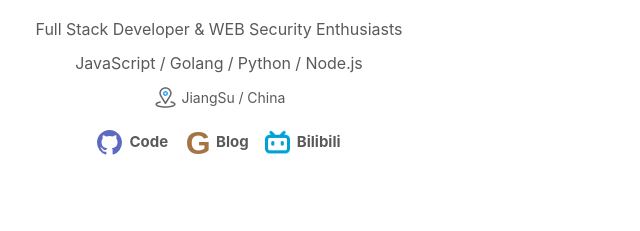
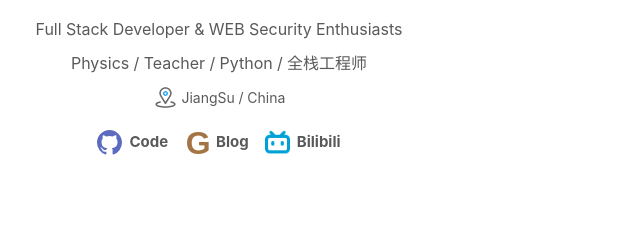
Before and after one commit to shaosihui/shaosihui.github.io, a plain HTML site: page index.html in a window 1280 px wide. Shown: the part 401-632 px from the top of the page, 421-1061 px from the left. Drawn offline with Linux system fonts and the light colour scheme.

Commit message:
Update index.html

```diff
--- a/index.html
+++ b/index.html
@@ -8,8 +8,8 @@
   <meta data-n-head="ssr" http-equiv="X-UA-Compatible" content="IE=Edge,chrome=1" />
   <meta data-n-head="ssr" name="author" content="https://github.com/shaosihui/" />
   <meta data-n-head="ssr" name="viewport" content="width=device-width, user-scalable=no, initial-scale=1.0, maximum-scale=1.0, minimum-scale=1.0" />
-  <meta data-n-head="ssr" data-hid="description" name="description" content="独立开发者，现专注于大前端开发技术，网络安全爱好者" />
-  <meta data-n-head="ssr" name="keywords" content="shaosihui的个人网站,技术博客,网络日志,web前端开发,node.js,web安全,github,rss,ui设计,linux,mysql,mongodb,redis,开源项目,javascript,css,html,golang" />
+  <meta data-n-head="ssr" data-hid="description" name="description" content="现学习前端技术，网络技术爱好者，梦想成为全栈工程师" />
+  <meta data-n-head="ssr" name="keywords" content="shaosihui的个人网站" />
   <meta data-n-head="ssr" data-hid="mobile-web-app-capable" name="mobile-web-app-capable" content="yes" />
   <meta data-n-head="ssr" data-hid="apple-mobile-web-app-title" name="apple-mobile-web-app-title" content="blog" />
   <meta data-n-head="ssr" data-hid="theme-color" name="theme-color" content="#20a0ff" />
@@ -73,7 +73,7 @@ a,abbr,address,article,aside,audio,b,blockquote,body,canvas,caption,cite,code,dd
        </div>
        <h1 class="name">少司会</h1>
        <p class="description">Full Stack Developer &amp; WEB Security Enthusiasts</p>
-       <p class="description">JavaScript / Golang / Python / Node.js</p>
+       <p class="description">Physics / Teacher / Python / 全栈工程师</p>
        <p class="description location" style="font-size: 14px;"><img src="./img/location.1b3eff2.svg" alt="location" draggable="false" style="width: 25px;" /> <em style="vertical-align: middle;">JiangSu / China</em></p>
        <nav>
         <div class="navbar">
```
